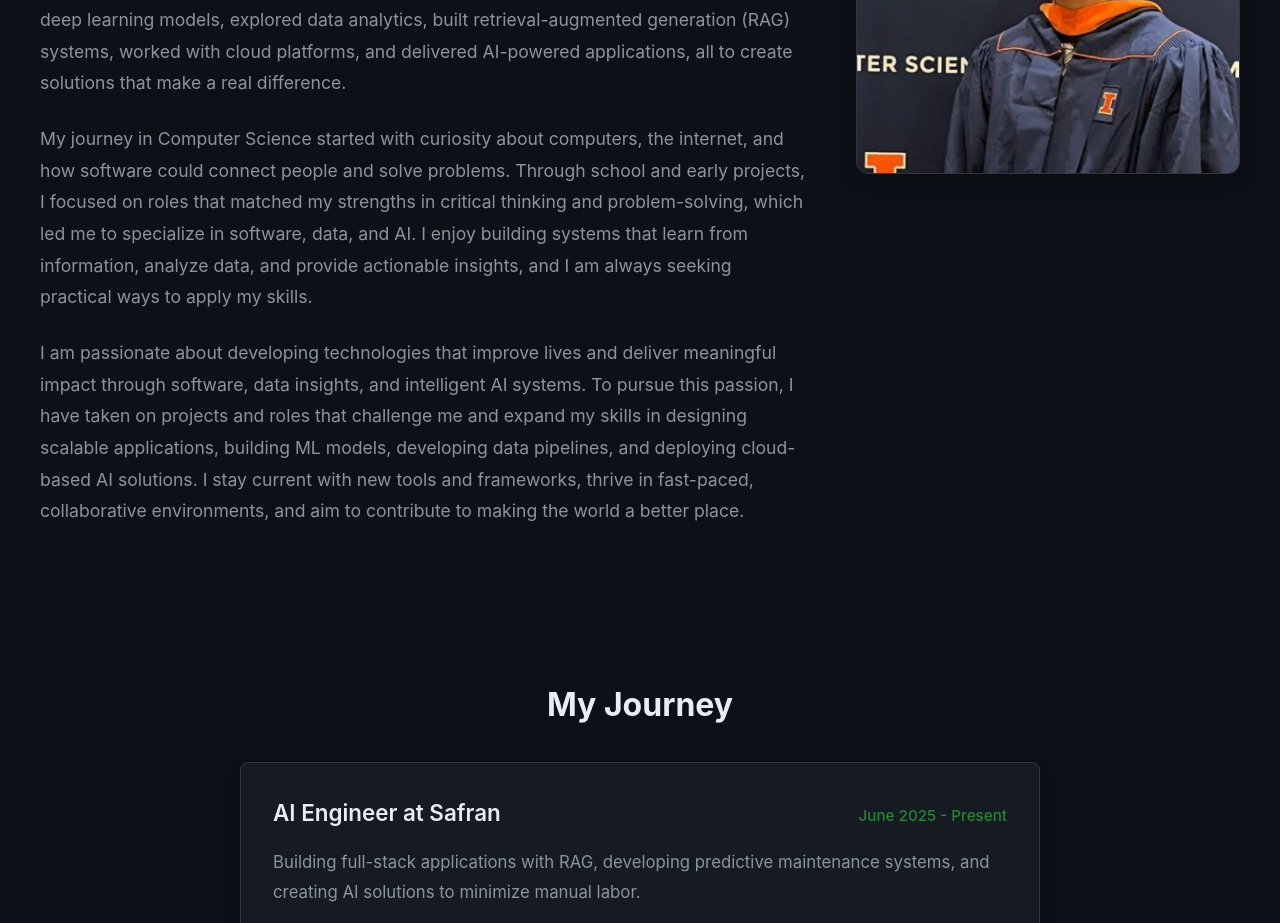
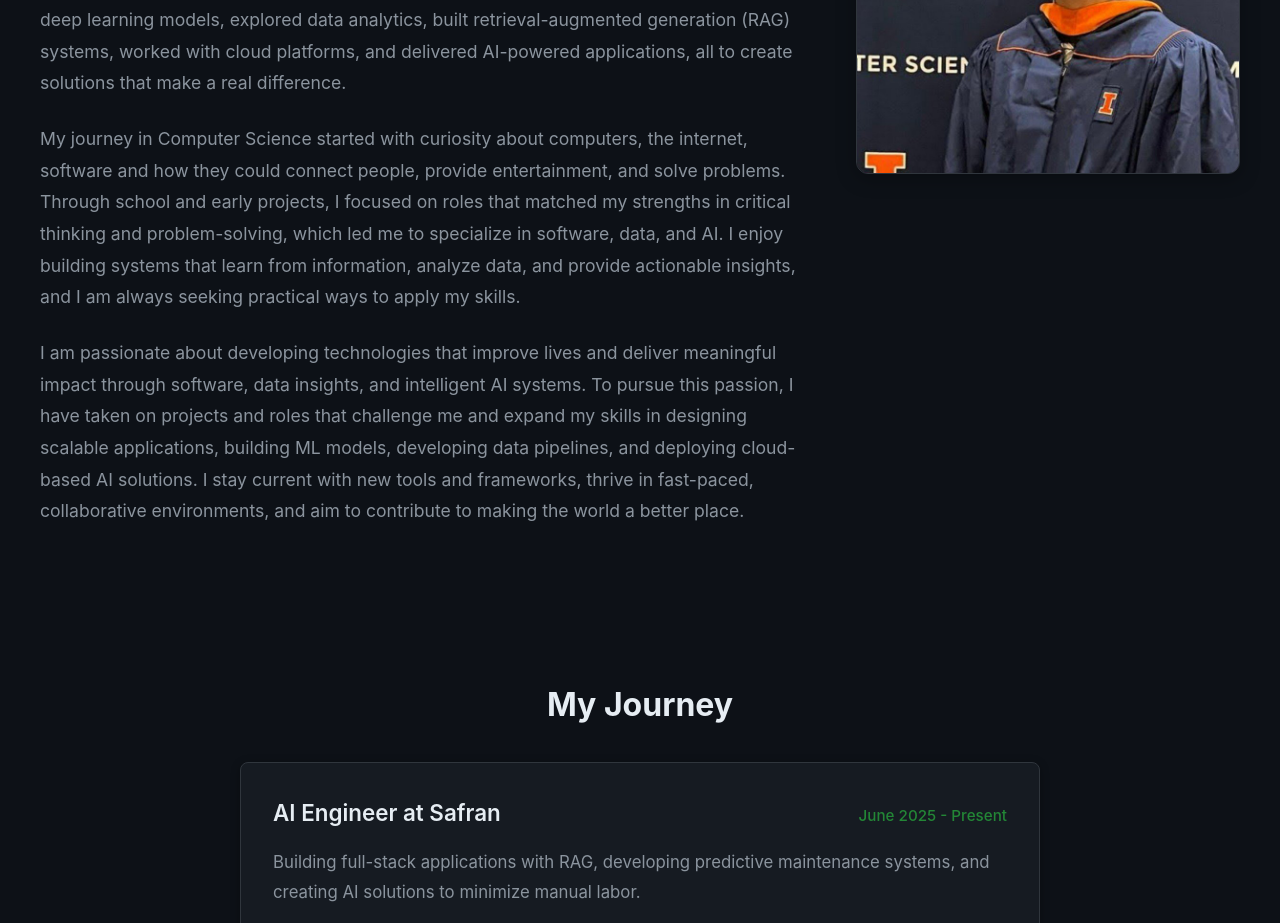
Before and after one commit to richwellp/richwellp.github.io, a Vue app in the folder frontend/: page / in a window 1280 px wide. Shown: the part 1180-2103 px from the top of the page. Built offline with nearby package versions, Linux system fonts and the light colour scheme.

Commit message:
About me

```diff
--- a/frontend/src/views/AboutMe.vue
+++ b/frontend/src/views/AboutMe.vue
@@ -38,7 +38,7 @@
               all to create solutions that make a real difference.
             </p>
             <p>
-              My journey in Computer Science started with curiosity about computers, the internet, and how software could connect people and solve problems.
+              My journey in Computer Science started with curiosity about computers, the internet, software and how they could connect people, provide entertainment, and solve problems.
               Through school and early projects, I focused on roles that matched my strengths in critical thinking and problem-solving, which led me to specialize in software, data, and AI.
               I enjoy building systems that learn from information, analyze data, and provide actionable insights, and I am always seeking practical ways to apply my skills.
             </p>
```
